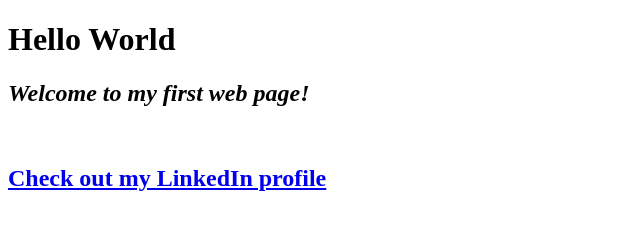
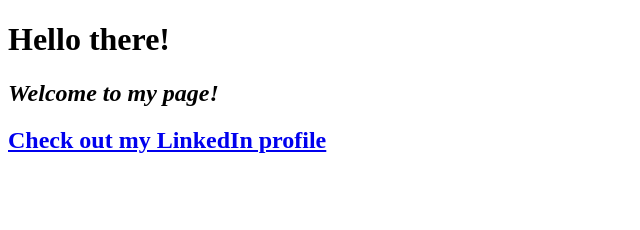
Before and after one commit to vikramcnagwekar/vikramcnagwekar.github.io, a plain HTML site: page index.html in a window 1280 px wide. Shown: the whole page, without its empty margins (0-640 px from the left). Drawn offline with Linux system fonts and the light colour scheme.

Commit message:
Update index.html

```diff
--- a/index.html
+++ b/index.html
@@ -1,9 +1,8 @@
 <!DOCTYPE html>
 <html>
 <body>
-<h1>Hello World</h1>
-<p><b><i><h2>Welcome to my first web page!</h2></i></b></p>
-    <img src="">
-    <a href="http://www.linkedin.com/in/vikramcnagwekar/" target="_blank"><h2>Check out my LinkedIn profile</h2></a>
+<h1>Hello there!</h1>
+<p><b><i><h2>Welcome to my page!</h2></i></b></p>
+<a href="http://www.linkedin.com/in/vikramcnagwekar/" target="_blank"><h2>Check out my LinkedIn profile</h2></a>
 </body>
 </html>
```
